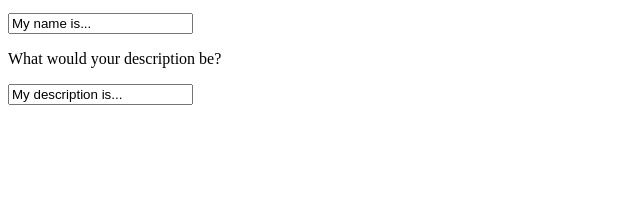
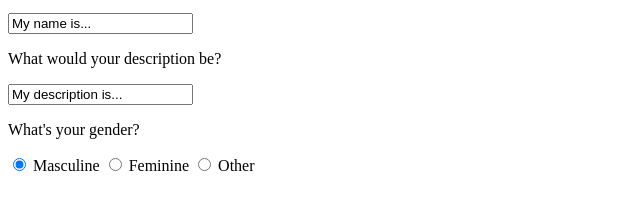
Before and after one commit to victor-4guiar/My-Account, a plain HTML site: page data/pages/maker.html in a window 1280 px wide. Shown: the part 101-310 px from the top of the page, without its empty margins (0-640 px from the left). Drawn offline with Linux system fonts and the light colour scheme.

Commit message:
New HTML elements

```diff
--- a/data/pages/maker.html
+++ b/data/pages/maker.html
@@ -16,6 +16,13 @@
 				<input type="text" value="My name is..." id="name" name="name">
 				<p>What would your description be?</p>
 				<input type="text" value="My description is..." id="description" name="description">
+				<p>What's your gender?</p>
+				<input type="radio" name="radgen" id="mas" checked>
+				<label for="mas">Masculine</label>
+				<input type="radio" name="radgen" id="fem">
+				<label for="fem">Feminine</label>
+				<input type="radio" name="radgen" id="oth">
+				<label for="oth">Other</label>
 			</div>
 		</section>
 	</body>
```
